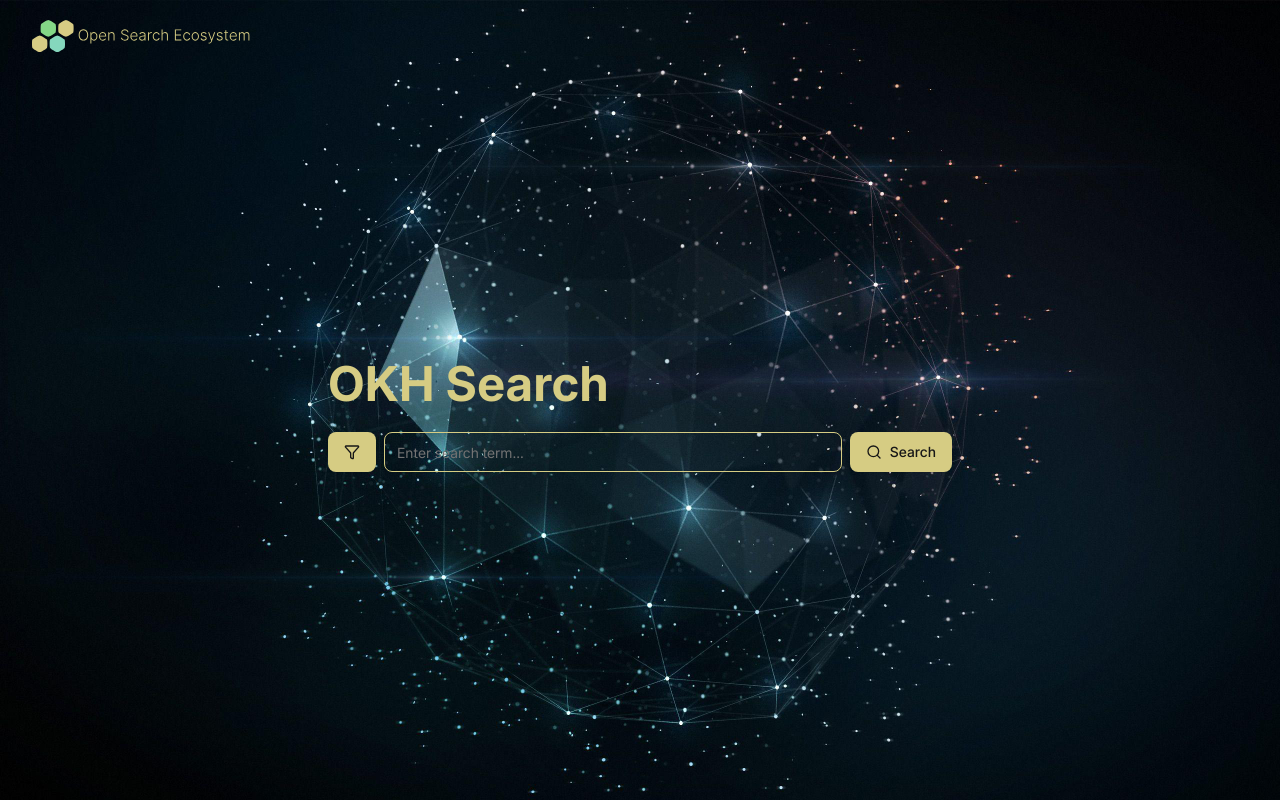
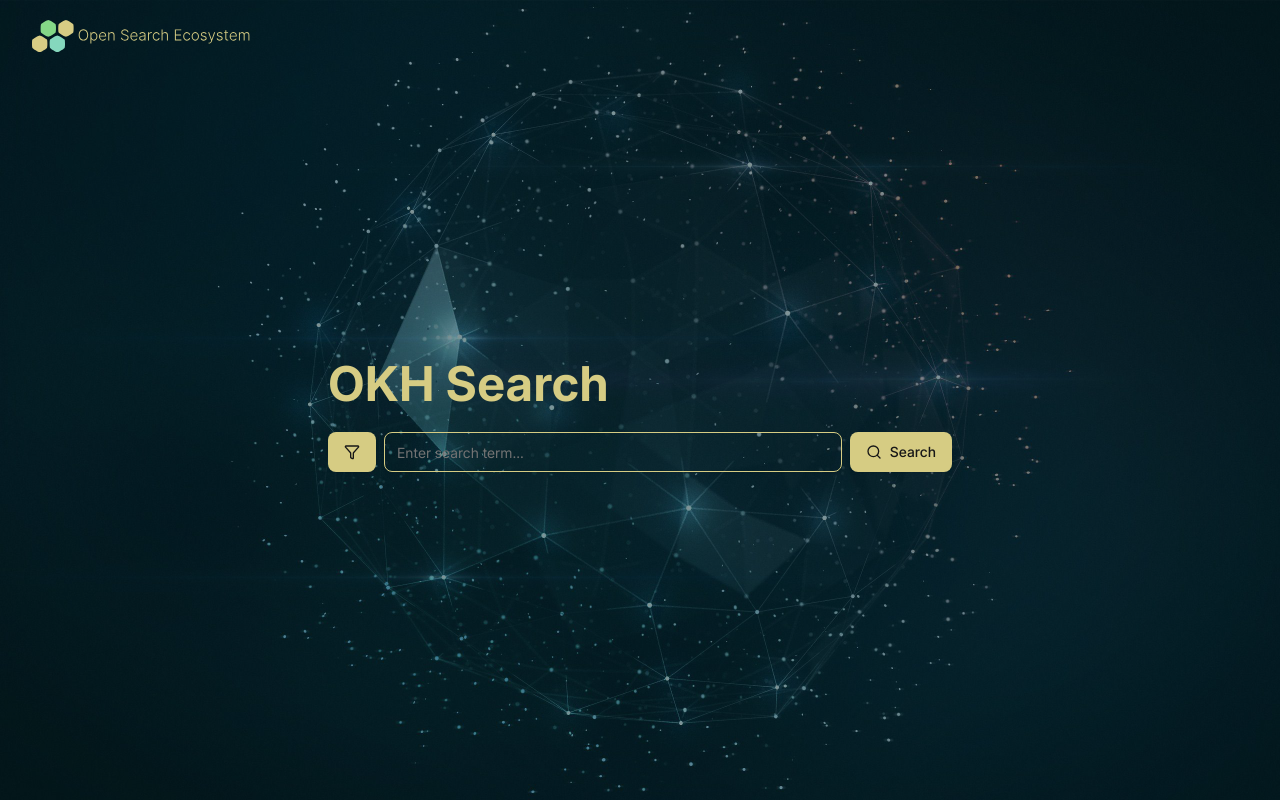
Before and after one commit to ase-nano/okh-frontend-search, a React (Vite) app: page / in a window 1280 px wide. Built offline with nearby package versions, Linux system fonts and the light colour scheme.

Commit message:
set background image to low opacity

```diff
--- a/src/index.css
+++ b/src/index.css
@@ -134,7 +134,7 @@ body {
 }
 
 .bg-image-full {
-  min-height: 1000%;
+  min-height: 100%;
   width: 100%;
   position: fixed;
   z-index: -1;
@@ -143,4 +143,5 @@ body {
   background-attachment: fixed;
   background-repeat: no-repeat;
   background-size: cover;
+  opacity: 0.5;
 }
```
